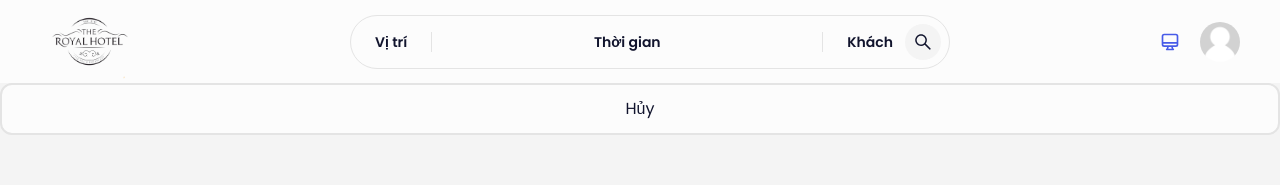
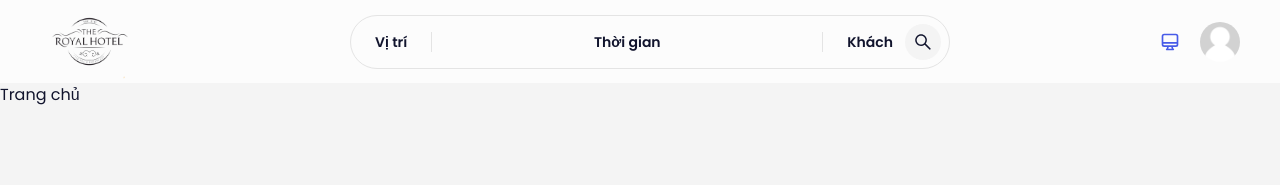
Before and after one commit to vantiendeptrai/datn, a React (Vite) app in the folder FE/: page / in a window 1280 px wide. Shown: the top 185 px of the page. Built offline with nearby package versions, Linux system fonts and the light colour scheme.

Commit message:
feat: fix home page

```diff
--- a/FE/src/components/share/Button.tsx
+++ b/FE/src/components/share/Button.tsx
@@ -27,7 +27,7 @@ const Button = ({
         py-3
         rounded-xl
         transition
-        hover:opacity-60
+        hover:opacity-80
         disabled:opacity-70
         disabled:cursor-not-allowed
         ${
--- a/FE/src/pages/client/Home/HomePage.tsx
+++ b/FE/src/pages/client/Home/HomePage.tsx
@@ -1,5 +1,3 @@
-import { Button } from "../../../components";
-
 const HomePage = () => {
   return (
     <>
@@ -8,7 +6,7 @@ const HomePage = () => {
         text-textLight
         dark:text-textDark"
       >
-        <Button label="Hủy" onClick={() => alert("1")} outline />
+        Trang chủ
       </div>
     </>
   );
```
